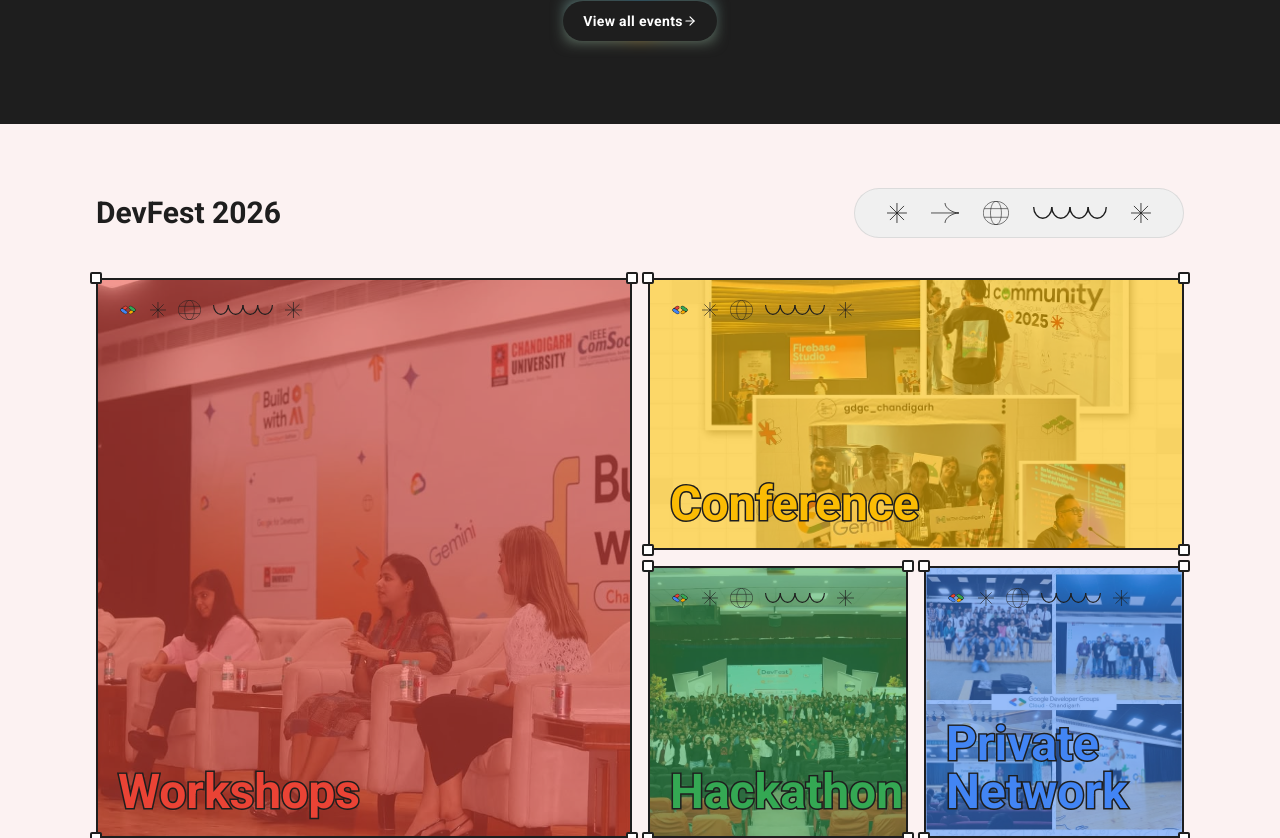
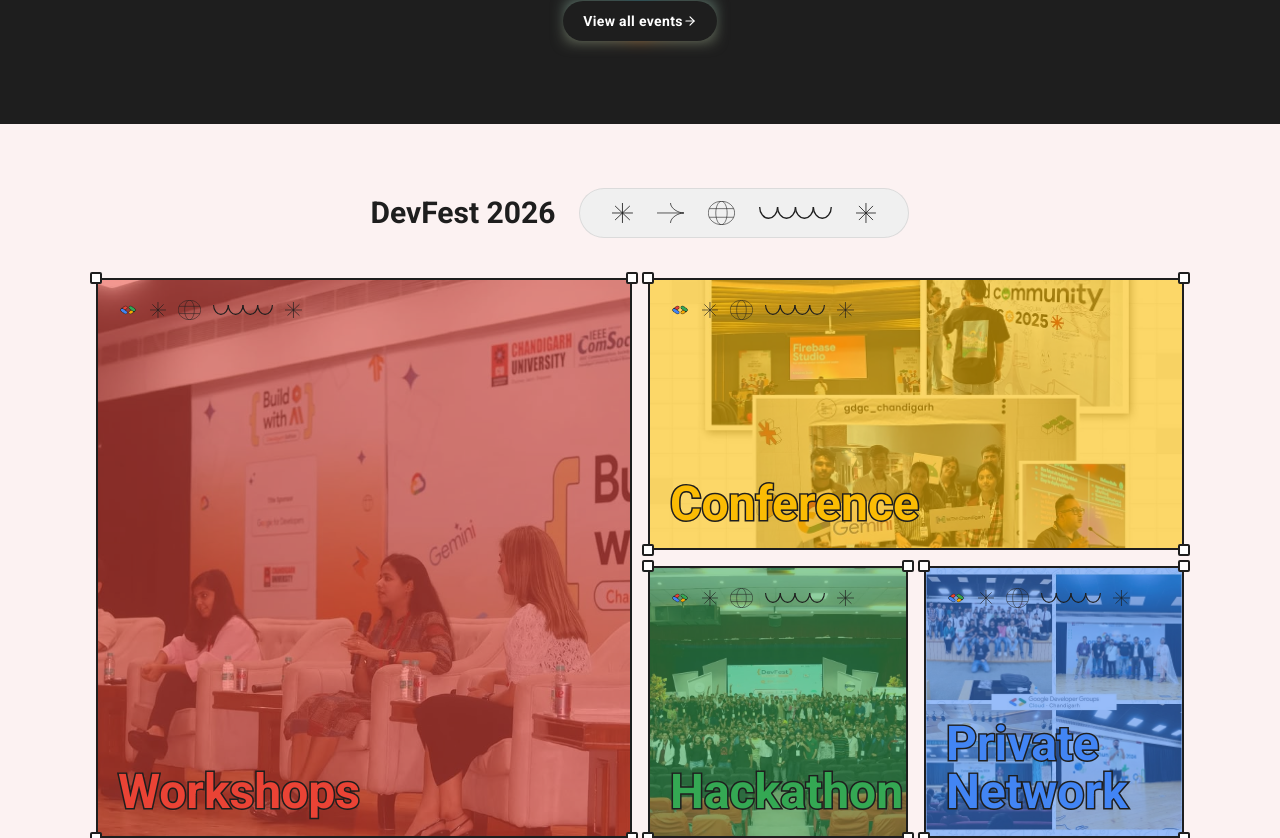
Before and after one commit to GDG-cloud-chandigarh/Devfest_2026, a Next.js app: page / in a window 1280 px wide. Shown: the part 1476-2314 px from the top of the page. Built offline with nearby package versions, Linux system fonts and the light colour scheme.

Commit message:
Make the formats, venues and focus sections fill the screen
Same min-h-dvh treatment the Previous Events band already had. It is a
minimum, so shorter content centres and taller content grows rather than
clipping.

FAQ stays at its natural height.

```diff
--- a/src/components/FocusAreas.tsx
+++ b/src/components/FocusAreas.tsx
@@ -46,7 +46,7 @@
 
 export function FocusAreas() {
   return (
-    <section className="bg-cream py-16 text-neutral-dark">
+    <section className="flex min-h-dvh flex-col justify-center bg-cream py-16 text-neutral-dark">
       <SectionHeader title="Focus Areas" />
 
       <div className="mx-auto mt-10 grid max-w-6xl gap-4 px-4 sm:grid-cols-2 sm:px-8 lg:grid-cols-4">
--- a/src/components/FormatsGrid.tsx
+++ b/src/components/FormatsGrid.tsx
@@ -94,7 +94,7 @@
 
 export function FormatsGrid() {
   return (
-    <section className="bg-cream py-16 text-neutral-dark">
+    <section className="flex min-h-dvh flex-col justify-center bg-cream py-16 text-neutral-dark">
       <SectionHeader title="DevFest 2026" />
 
       <div className="mx-auto mt-10 grid max-w-6xl grid-cols-1 gap-4 px-4 sm:px-8 md:auto-rows-[17rem] md:grid-cols-4">
--- a/src/components/VenuesSection.tsx
+++ b/src/components/VenuesSection.tsx
@@ -51,7 +51,7 @@
 
 export function VenuesSection() {
   return (
-    <section className="bg-neutral-dark py-16 text-white">
+    <section className="flex min-h-dvh flex-col justify-center bg-neutral-dark py-16 text-white">
       <SectionHeader title="Venues" />
 
       <div className="mx-auto mt-10 grid max-w-6xl gap-6 px-4 sm:px-8 md:grid-cols-2">
```
